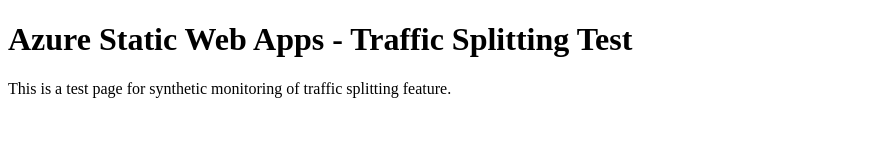
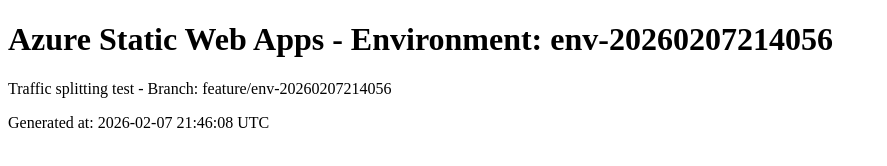
Before and after one commit to skylathadani-ms/synthetics-swa-traffic-20260207214056, a plain HTML site: page index.html in a window 1280 px wide. Shown: the whole page, without its empty margins (0-887 px from the left). Drawn offline with Linux system fonts and the light colour scheme.

Commit message:
Update index.html for env-20260207214056

```diff
--- a/index.html
+++ b/index.html
@@ -1,10 +1,11 @@
 <!DOCTYPE html>
 <html>
 <head>
-<title>Synthetics Test - Traffic Splitting</title>
+<title>Environment: env-20260207214056</title>
 </head>
 <body>
-<h1>Azure Static Web Apps - Traffic Splitting Test</h1>
-<p>This is a test page for synthetic monitoring of traffic splitting feature.</p>
+<h1>Azure Static Web Apps - Environment: env-20260207214056</h1>
+<p>Traffic splitting test - Branch: feature/env-20260207214056</p>
+<p>Generated at: 2026-02-07 21:46:08 UTC</p>
 </body>
 </html>
```
